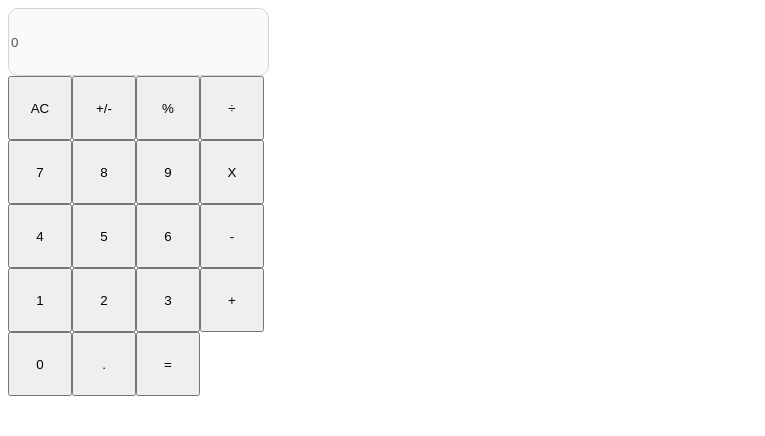
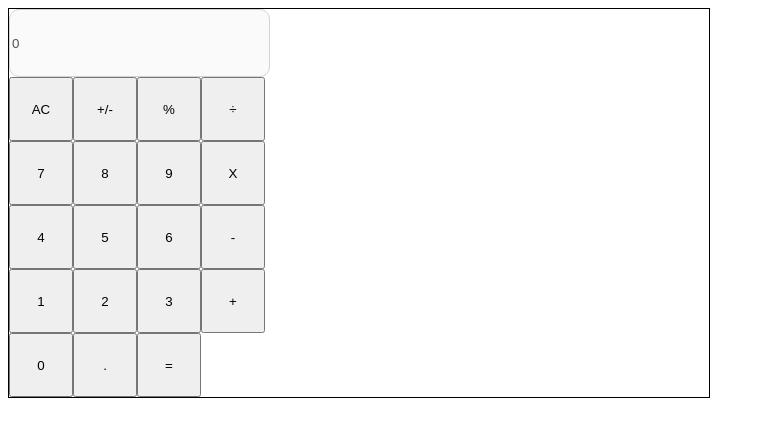
Before and after one commit to adriaanbd/reagir_calculator, a React (Create React App) app: page / in a window 1280 px wide. Shown: the top 436 px of the page, without its empty margins (0-765 px from the left). Built offline with nearby package versions, Linux system fonts and the light colour scheme.

Commit message:
add flex display to app display and btn panel

```diff
--- a/src/App.css
+++ b/src/App.css
@@ -1,9 +1,22 @@
+.calculator {
+  display: flex;
+  flex-direction: column;
+  width: 700px;
+  border: 1px solid black;
+}
+
+.btn-panel {
+  display: flex;
+  flex-direction: column;
+}
+
 .btn {
   height: 4rem;
   width: 4rem;
 }
 
 .display {
+  display: flex;
   height: 4rem;
   width: 255px;
   border: 1px solid lightgray;
--- a/src/components/ButtonPanel.js
+++ b/src/components/ButtonPanel.js
@@ -3,7 +3,7 @@ import Button from './Button';
 
 function ButtonPanel() {
   return (
-    <div>
+    <div className="btn-panel">
       <div>
         <Button symbol="AC" />
         <Button symbol="+/-" />
```
